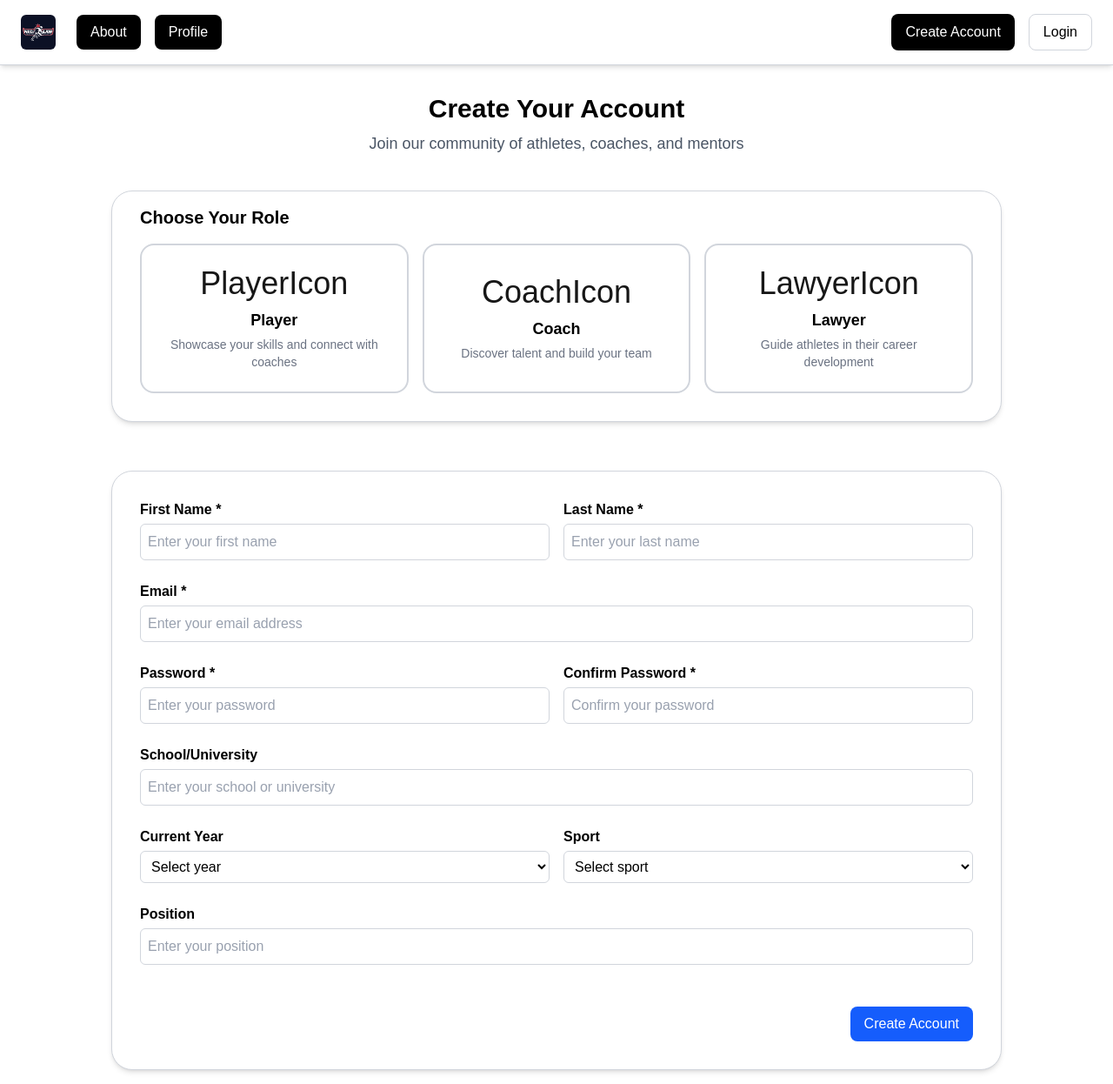
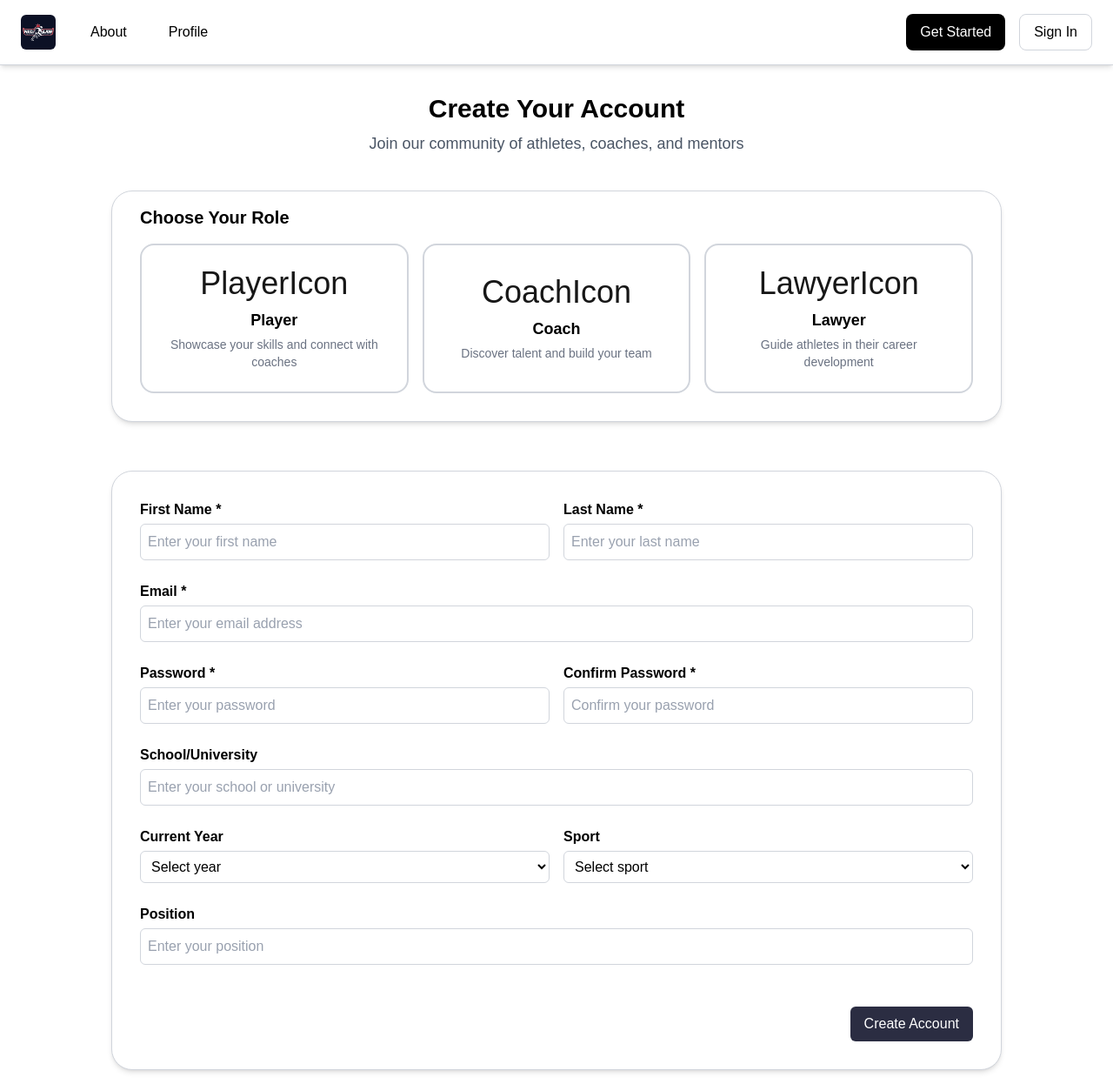
Before and after one commit to Nuclear-CodesUNT/Nuclear-codes-NIL-App, a Next.js app in the folder frontend/: page /signup in a window 1280 px wide. Shown: the whole page at 87% size. Built offline with nearby package versions, Linux system fonts and the light colour scheme.

Commit message:
Fixed deprecation warnings

```diff
--- a/frontend/src/app/globals.css
+++ b/frontend/src/app/globals.css
@@ -31,7 +31,6 @@ body {
 }
 
 .btn-primary {
-  width: 100%;
   background-color: #2B2D42;
   color: rgb(255 255 255);
   padding: 0.5rem 1rem;
--- a/frontend/src/app/login/page.tsx
+++ b/frontend/src/app/login/page.tsx
@@ -41,7 +41,7 @@ export default function Login() {
             </div>
             <button
               type="submit"
-              className="btn-primary"
+              className="btn-primary w-full"
             >
               Sign In
             </button>
--- a/frontend/src/app/signup/page.tsx
+++ b/frontend/src/app/signup/page.tsx
@@ -319,7 +319,7 @@ export default function App() {
             <button
               type="submit"
               disabled={loading}
-              className="px-4 py-2 bg-blue-600 text-white rounded-lg hover:bg-blue-700 transition disabled:opacity-50 disabled:cursor-not-allowed"
+              className="px-4 py-2 btn-primary text-white rounded-lg hover:bg-blue-700 transition disabled:opacity-50 disabled:cursor-not-allowed"
             >
               {loading ? 'Creating Account...' : 'Create Account'}
             </button>
--- a/frontend/src/components/Navbar.tsx
+++ b/frontend/src/components/Navbar.tsx
@@ -17,13 +17,13 @@ export default function NavBar() {
         <div className="flex gap-4">
           <Link
             href="/about"
-            className="flex items-center gap-2 bg-black text-white px-4 py-2 rounded-lg hover:bg-gray-800 transition"
+            className="flex items-center gap-2 text-black px-4 py-2 rounded-lg hover:bg-gray-200 transition"
           >
             <span>About</span>
           </Link>
           <Link
             href="/profile"
-            className="flex items-center gap-2 bg-black text-white px-4 py-2 rounded-lg hover:bg-gray-800 transition"
+            className="flex items-center gap-2 text-black px-4 py-2 rounded-lg hover:bg-gray-200 transition"
           >
             <span>Profile</span>
           </Link>
@@ -37,7 +37,7 @@ export default function NavBar() {
           href="/signup"
           className="flex items-center gap-2 bg-black text-white px-4 py-2 rounded-lg hover:bg-gray-800 transition"
         >
-          <span>Create Account</span>
+          <span>Get Started</span>
         </Link>
 
         {/* Login Button */}
@@ -45,7 +45,7 @@ export default function NavBar() {
           href="/login"
           className="flex items-center gap-2 bg-white text-black border border-gray-300 px-4 py-2 rounded-lg hover:bg-gray-100 transition"
         >
-          <span>Login</span>
+          <span>Sign In</span>
         </Link>
       </div>
     </nav>
```
Also changed, not shown: 2 other files (tests, documents, lock files or other folders).
